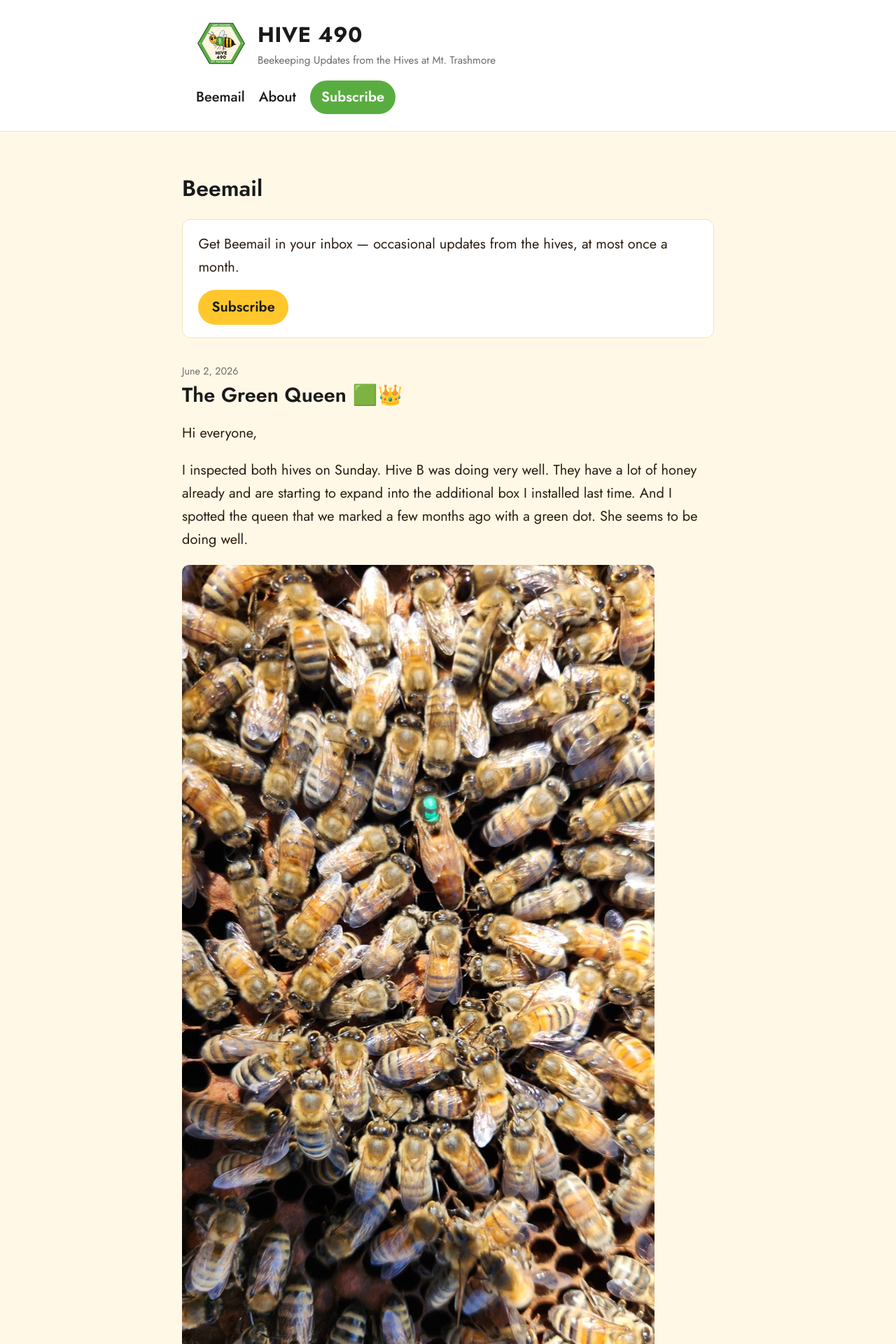
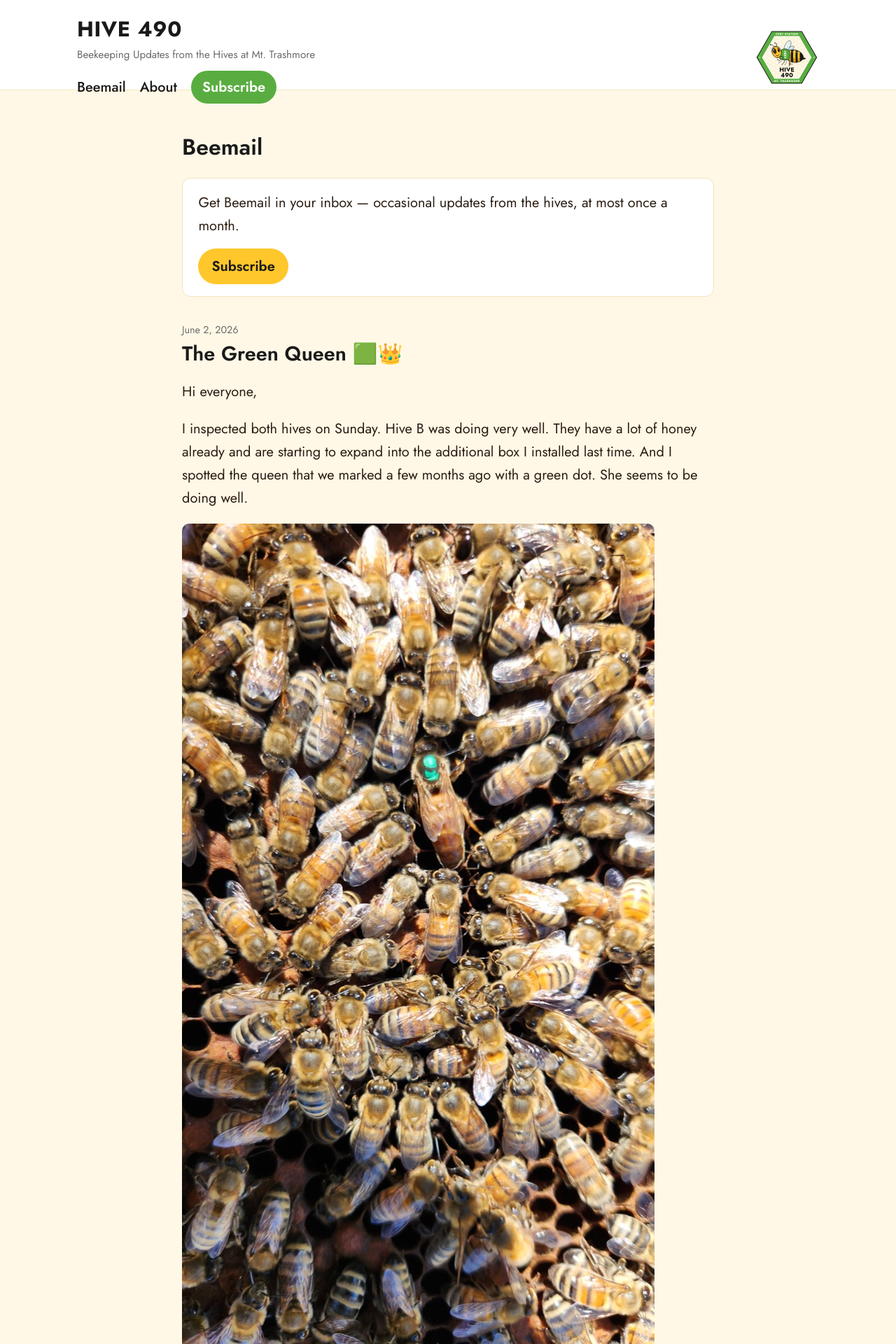
Before and after one commit to mlevin2/HIVE490, a Jekyll site: the page built from index.md, in a window 1280 px wide. Shown: the top 1920 px of the page at 70% size. Built offline with Jekyll 4.4.1, drawn with Linux system fonts in a browser that asks for light colours.

Commit message:
Redesign header: larger logo, right-aligned
Pulled the logo out of the title lockup into its own prominent,
larger graphic on the right side of the header, with title/tagline/
nav grouped on the left. Header now has its own wider max-width
than the article content so there's room for this layout.

Co-Authored-By: Claude Sonnet 5 <noreply@anthropic.com>

```diff
--- a/_includes/header.html
+++ b/_includes/header.html
@@ -1,11 +1,9 @@
 <header class="site-header">
   <div class="wrap site-header__inner">
+    <div class="site-header__left">
       <a class="site-brand" href="{{ '/' | relative_url }}">
-      <img class="site-brand__logo" src="{{ '/assets/images/logo.svg' | relative_url }}" alt="HIVE 490 logo" width="72" height="72">
-      <span class="site-brand__text">
         <span class="site-brand__title">HIVE 490</span>
         <span class="site-brand__tagline">{{ site.tagline }}</span>
-      </span>
       </a>
 
       <nav class="site-nav" aria-label="Main navigation">
@@ -14,4 +12,9 @@
         <a class="site-nav__subscribe" href="{{ site.mailchimp_signup_url }}" target="_blank" rel="noopener">Subscribe</a>
       </nav>
     </div>
+
+    <a class="site-logo-link" href="{{ '/' | relative_url }}" aria-label="HIVE 490 home">
+      <img class="site-logo" src="{{ '/assets/images/logo.svg' | relative_url }}" alt="HIVE 490 logo">
+    </a>
+  </div>
 </header>
--- a/assets/css/main.css
+++ b/assets/css/main.css
@@ -12,6 +12,8 @@
 
   --font-body: "Jost", -apple-system, BlinkMacSystemFont, "Segoe UI", sans-serif;
   --wrap-width: 760px;
+  --header-wrap-width: 1100px;
+  --header-height: 128px;
 }
 
 * { box-sizing: border-box; }
@@ -57,27 +59,31 @@ h1, h2, h3, h4 {
 }
 
 .site-header__inner {
+  max-width: var(--header-wrap-width);
   display: flex;
-  align-items: center;
+  align-items: stretch;
   justify-content: space-between;
   flex-wrap: wrap;
-  gap: 1rem;
-  padding-top: 1.5rem;
-  padding-bottom: 1.5rem;
+  gap: 1.5rem;
+  height: var(--header-height);
+}
+
+.site-header__left {
+  display: flex;
+  flex-direction: column;
+  justify-content: center;
+  gap: 0.6rem;
+  min-width: 0;
+  padding: 1rem 0;
 }
 
 .site-brand {
   display: flex;
-  align-items: center;
-  gap: 1rem;
+  flex-direction: column;
   color: var(--color-heading);
   text-decoration: none;
   min-width: 0;
 }
-
-.site-brand__logo { display: block; flex-shrink: 0; }
-
-.site-brand__text { display: flex; flex-direction: column; min-width: 0; }
 
 .site-brand__title {
   font-weight: 700;
@@ -96,6 +102,18 @@ h1, h2, h3, h4 {
   align-items: center;
   gap: 1.25rem;
   font-weight: 500;
+}
+
+.site-logo-link {
+  display: flex;
+  align-items: center;
+  flex-shrink: 0;
+}
+
+.site-logo {
+  height: 92px;
+  width: 92px;
+  display: block;
 }
 
 .site-nav a {
@@ -227,7 +245,11 @@ h1, h2, h3, h4 {
 /* ---------- Small screens ---------- */
 
 @media (max-width: 540px) {
-  .site-header__inner { justify-content: center; text-align: center; }
-  .site-brand { flex-direction: column; text-align: center; max-width: 100%; }
+  .site-header__inner { flex-direction: column; align-items: center; height: auto; gap: 0; }
+  .site-header__left { align-items: center; text-align: center; padding: 1.25rem 0 1rem; }
+  .site-brand { text-align: center; max-width: 100%; }
+  .site-logo-link { order: -1; align-self: center; padding: 1.25rem 0 0; }
+  .site-logo { height: 76px; width: auto; }
+  .site-nav { justify-content: center; flex-wrap: wrap; row-gap: 0.5rem; }
   .subscribe-banner { flex-direction: column; align-items: flex-start; }
 }
```
Lines whose indentation alone changed are shown as unchanged.
